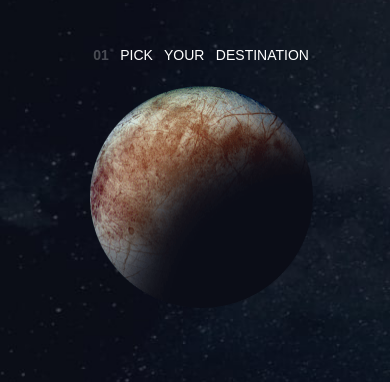
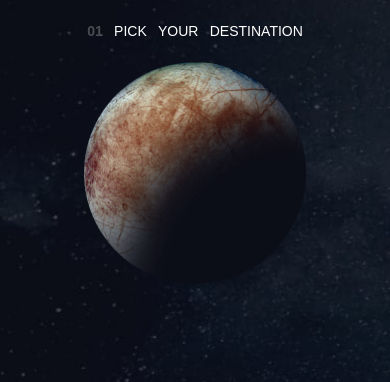
Before and after one commit to LieutenantCobretti1998/space-tourism, a website built with Vite: page starter-code/destinations.html in a window 390 px wide. Shown: the part 47-429 px from the top of the page. Built offline with nearby package versions, Linux system fonts and the light colour scheme.

Commit message:
make all in the centre of the mobile page

```diff
--- a/starter-code/sass/destination_components/destinations_responsive.scss
+++ b/starter-code/sass/destination_components/destinations_responsive.scss
@@ -40,6 +40,21 @@
     }
   }
 
+  main {
+    display: flex;
+    flex-direction: column;
+    justify-content: center;
+    align-items: center;
+    gap: 6vw;
+    margin-top: 9.5vw;
+    position: sticky;
+  }
+
+  .pick_destination,
+  .destination{
+    position: static;
+  }
+
   .destination {
     flex-direction: column;
 
```
Also changed, not shown: starter-code/css/destinations.css.
